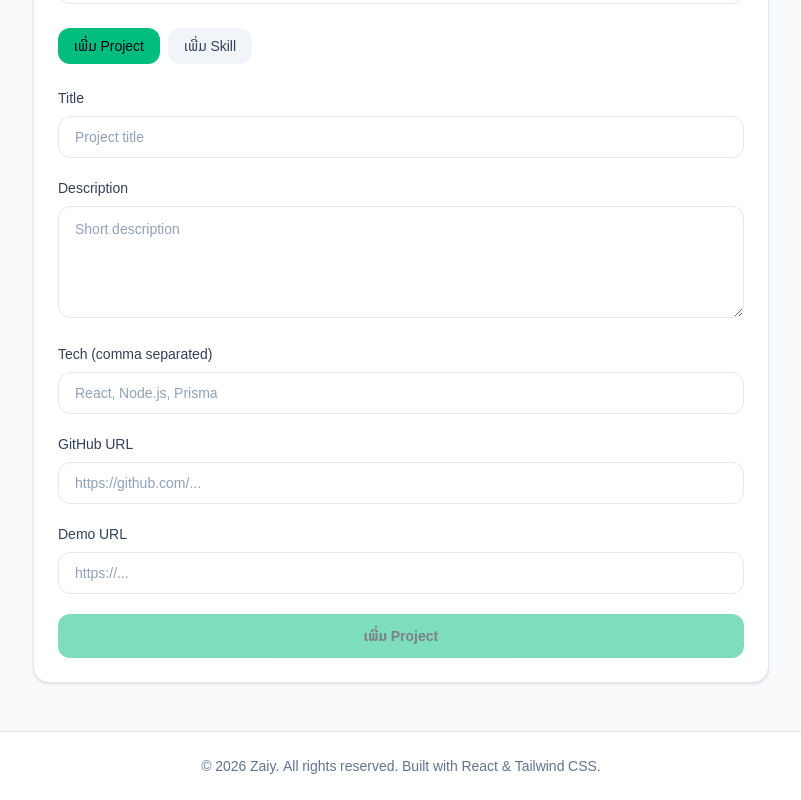
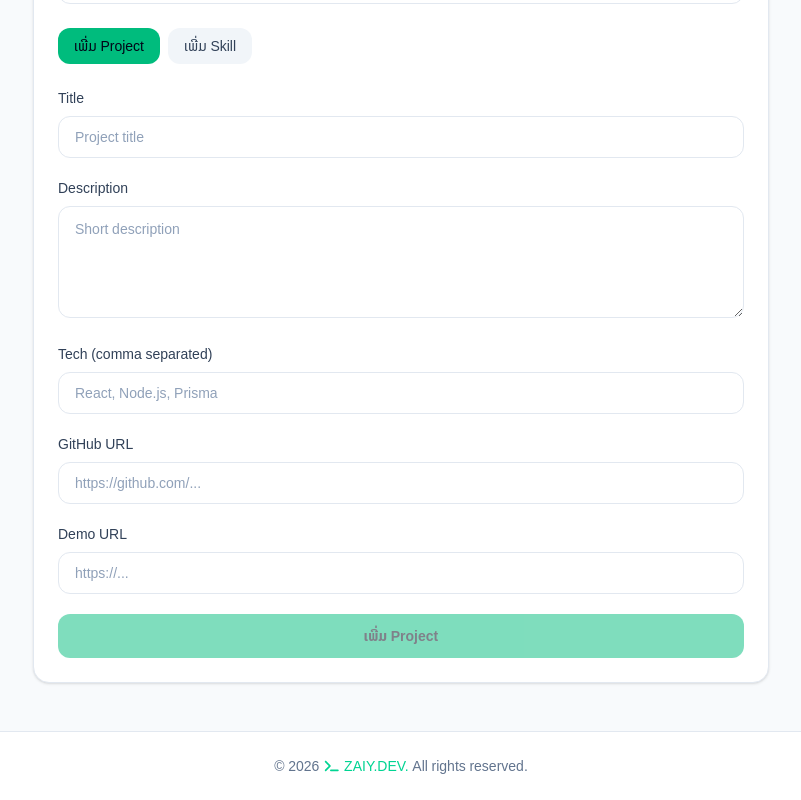
Before and after one commit to Zaiyjr/frontend-portfolio, a React (Vite) app: page /admin in a window 1280 px wide. Shown: the part 333-1133 px from the top of the page, without its empty margins (239-1040 px from the left). Built offline with nearby package versions, Linux system fonts and the light colour scheme; no server answers.

Commit message:
target blank

```diff
--- a/src/components/Footer.jsx
+++ b/src/components/Footer.jsx
@@ -1,7 +1,10 @@
+import { faTerminal } from '@fortawesome/free-solid-svg-icons';
+import { FontAwesomeIcon } from '@fortawesome/react-fontawesome';
 export default function Footer() {
   return (
     <footer className="border-t border-slate-200 bg-white py-6 text-center text-sm text-slate-500 transition-colors duration-300 dark:border-slate-900 dark:bg-slate-950">
-      <p>© {new Date().getFullYear()} Zaiy. All rights reserved. Built with React & Tailwind CSS.</p>
+
+      <p>© {new Date().getFullYear()} <span className='text-emerald-400'><FontAwesomeIcon icon={faTerminal}/> ZAIY.DEV.</span> All rights reserved.</p>
     </footer>
   );
 }
--- a/src/pages/Projects.jsx
+++ b/src/pages/Projects.jsx
@@ -94,11 +94,11 @@ export default function Projects() {
               </div>
 
               <div className="flex gap-4 border-t border-slate-200 pt-4 text-sm dark:border-slate-800/60">
-                <a href={proj.github || '#'} className="flex items-center gap-2 text-slate-600 hover:text-slate-950 transition-colors dark:text-slate-400 dark:hover:text-slate-100">
+                <a href={proj.github || '#'} target="_blank" rel="noopener noreferrer" className="flex items-center gap-2 text-slate-600 hover:text-slate-950 transition-colors dark:text-slate-400 dark:hover:text-slate-100">
                   <FontAwesomeIcon icon={faGithub} /> Code
                 </a>
-                <a href={proj.demo || '#'} className="flex items-center gap-2 text-emerald-600 hover:text-emerald-500 transition-colors ml-auto dark:text-emerald-400 dark:hover:text-emerald-300">
-                  <FontAwesomeIcon icon={faArrowUpRightFromSquare} className="text-xs" /> Live Demo
+                <a href={proj.demo || '#'}  target="_blank" rel="noopener noreferrer" className="flex items-center gap-2 text-emerald-600 hover:text-emerald-500 transition-colors ml-auto dark:text-emerald-400 dark:hover:text-emerald-300">
+                  <FontAwesomeIcon icon={faArrowUpRightFromSquare} className="text-xs" /> ເຂົ້າເບິ່ງ
                 </a>
               </div>
             </div>
```
